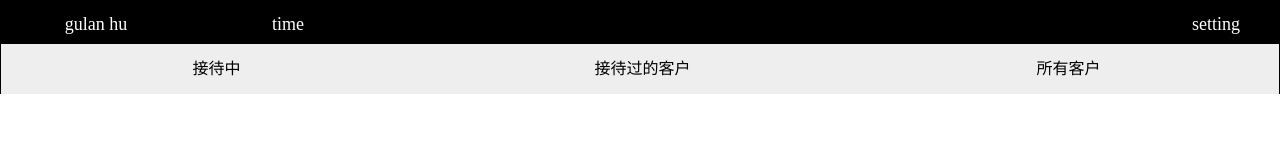
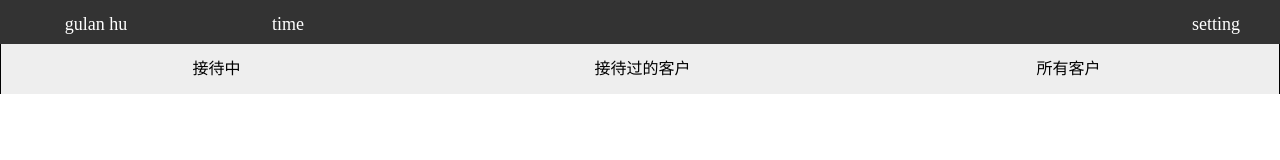
Before and after one commit to hugl/lab_csr, a plain HTML site: page index.html in a window 1280 px wide. Drawn offline with Linux system fonts and the light colour scheme.

Commit message:
update color

```diff
--- a/css/color.css
+++ b/css/color.css
@@ -2,18 +2,15 @@ body{
     background-color: #fff;
     color: #000;
 }
-a{
-    -webkit-tap-highlight-color: rgba(255,255,255,0);
-}
 .topbar{
-    background-color: #000;
+    background-color: #333;
     color:#fff;
 }
 .topbar a:link{
     color: #fff;
 }
 .topbar a:hover{
-    color:#aaa;
+    color:#ccc;
 }
 .sub-nav{
     background-color: #eee;
```
